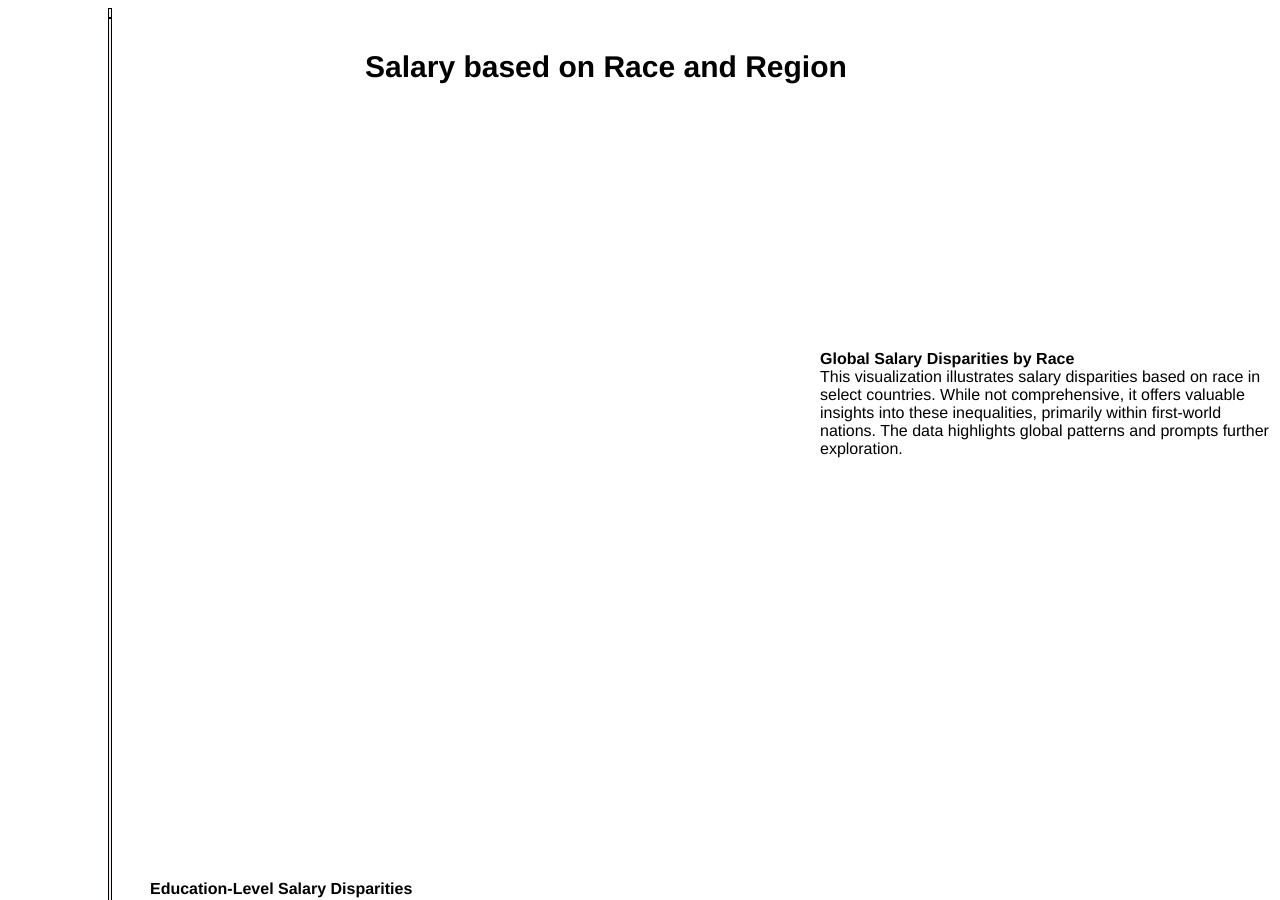
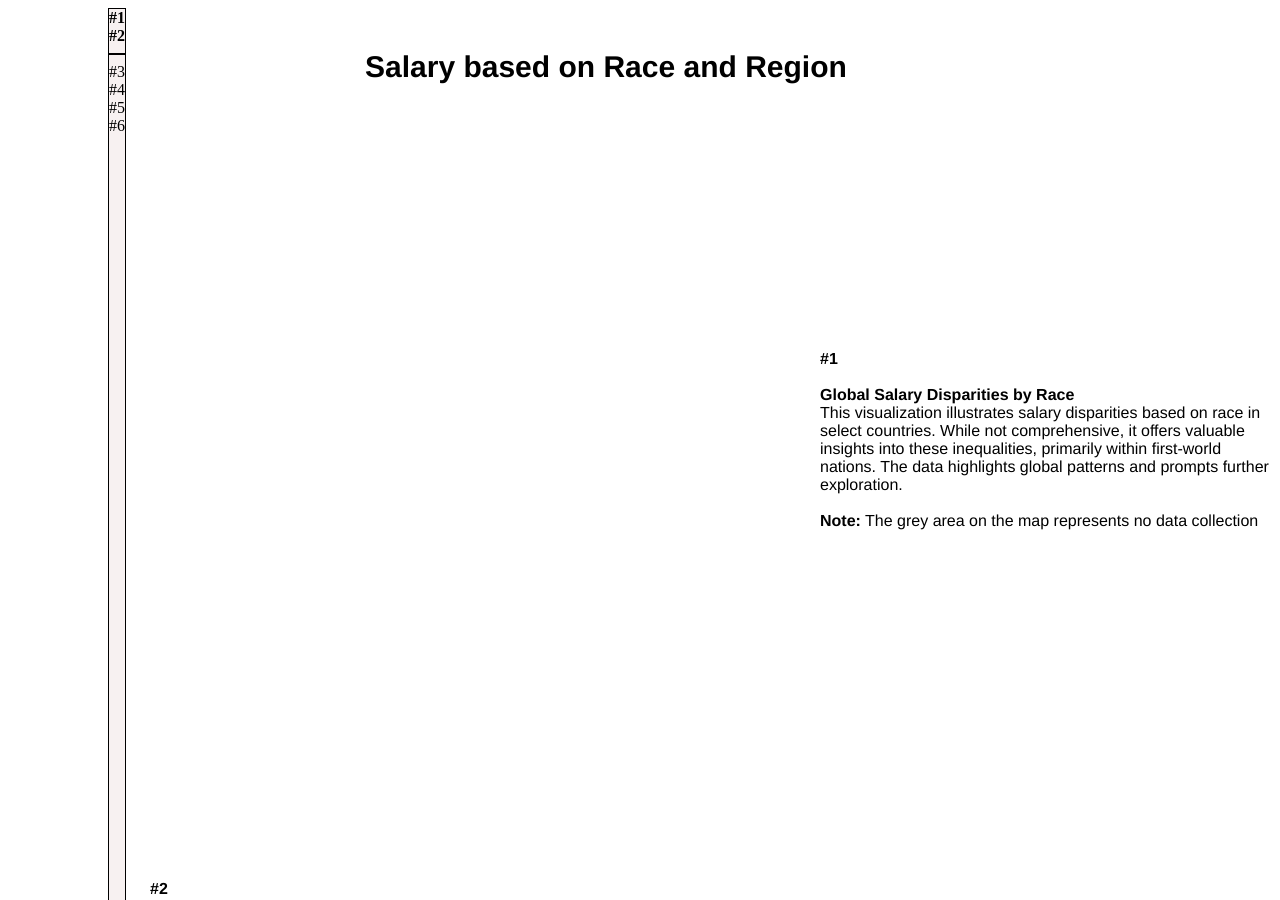
Before and after one commit to Murtaza970/vis2_final, a plain HTML site: page index.html in a window 1280 px wide. Shown: the top 900 px of the page. Drawn offline with Linux system fonts and the light colour scheme; a script that the page names is missing.

Commit message:
Update index.html

```diff
--- a/index.html
+++ b/index.html
@@ -16,19 +16,33 @@
 
 <div id="Title">Salary based on Race and Region</div>
 
-<div id="map"></div>
+<div id="vis1"> <strong>#1</strong></div>
+<div id="map">
+</div>
 
 
 <div id="Map_detail">
+  <strong>#1</strong> <br> <br>
+
    <strong>Global Salary Disparities by Race </strong> <br>
 
-    This visualization illustrates salary disparities based on race in select countries. While not comprehensive, it offers valuable insights into these inequalities, primarily within first-world nations. The data highlights global patterns and prompts further exploration.
+    This visualization illustrates salary disparities based on race in select countries.
+    While not comprehensive, it offers valuable insights into these inequalities,
+    primarily within first-world nations.
+    The data highlights global patterns and prompts further exploration.<br> <br><strong>Note:</strong> The grey area on the map represents no data collection
 </div>
 
 
 
-<div id="vis3_educ"></div>
+<div id="vis3_educ"> </div>
+
+  <div id = "num2">
+    <strong> #2</strong>
+  </div>
+
 <div id="educ_detail">
+  <strong> #2</strong> <br> <br>
+
     <strong>Education-Level Salary Disparities</strong> <br>
 
     This bar graph shows the average salaries based on participants' education levels.
@@ -36,7 +50,10 @@
 </div>
 <hr class="sep">
 <div id="vis4_avs"></div>
+<div id = "num3"> #3</div>
 <div id="avsal_detail">
+  <strong>#3</strong> <br>
+  <br>
     <strong>Exploring Global Salary by Experience</strong><br>
 
     This interactive scatter plot shows the relationship between average salaries,
@@ -45,6 +62,7 @@
       highlighting the disparities in our global understanding of salary patterns
 </div>
 <div id="gender_detail">
+  <strong> #4</strong> <br> <br>
     <strong>Gender Wage Gap Across Nations</strong><br>
 
 This line chart unveils the stark reality of wage disparities across genders.
@@ -54,9 +72,12 @@ Delving into the data reveals that, on average,
 
 </div>
 <div id="vis5_gender"></div>
+<div id="num4">#4</div>
 
 <dive id = "vis6_tile"></dive>
+<div id="num5">#5</div>
 <div id = "tile_detail">
+  <strong>#5</strong> <br> <br>
 <strong> Salary and Experience</strong> <br>
     This heatmap visualizes the correlation between years of
      professional experience and average salary in different countries.
@@ -68,6 +89,7 @@ Delving into the data reveals that, on average,
          color scale and facilitating a more comprehensive understanding of the data.
 </div>
 <div id = vis2>
+  <strong>#6</strong> <br> <br>
     <strong>Salary Race and Country Scatter</strong><br>. The data reveals significant
      disparities, with Asians generally earning the highest salaries,
      while White individuals tend to earn the least. Notably,
@@ -79,6 +101,8 @@ Delving into the data reveals that, on average,
 </div>
 
 <div id="cirlejson"></div>
+<div id="num6">#6</div>
+
 
 
 <div id= "foot">
```
